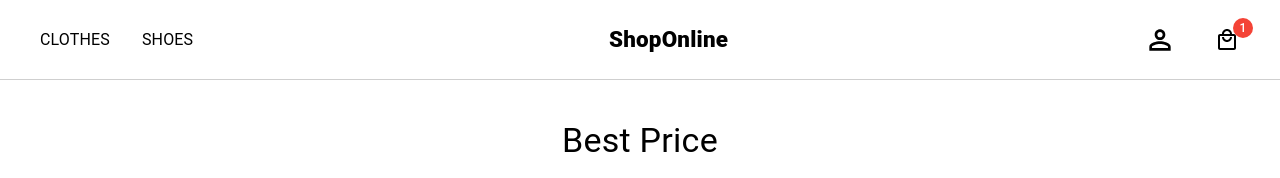
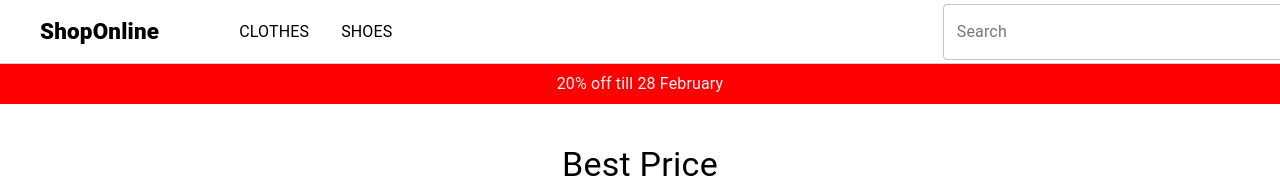
Before and after one commit to Abdull-Rauf/webshop, a React (Create React App) app: page / in a window 1280 px wide. Shown: the top 178 px of the page. Built offline with nearby package versions, Linux system fonts and the light colour scheme.

Commit message:
search bar added in top nav

```diff
--- a/public/index.html
+++ b/public/index.html
@@ -1,14 +1,12 @@
 <!DOCTYPE html>
 <html lang="en">
+
   <head>
     <meta charset="utf-8" />
     <link rel="icon" href="%PUBLIC_URL%/favicon.ico" />
     <meta name="viewport" content="width=device-width, initial-scale=1" />
     <meta name="theme-color" content="#000000" />
-    <meta
-      name="description"
-      content="Web site created using create-react-app"
-    />
+    <meta name="description" content="Web site created using create-react-app" />
     <link rel="apple-touch-icon" href="%PUBLIC_URL%/logo192.png" />
     <!--
       manifest.json provides metadata used when your web app is installed on a
@@ -24,8 +22,9 @@
       work correctly both with client-side routing and a non-root public URL.
       Learn how to configure a non-root public URL by running `npm run build`.
     -->
-    <title>React App</title>
+    <title>ShopOnline</title>
   </head>
+
   <body>
     <noscript>You need to enable JavaScript to run this app.</noscript>
     <div id="root"></div>
@@ -40,4 +39,5 @@
       To create a production bundle, use `npm run build` or `yarn build`.
     -->
   </body>
+
 </html>
--- a/src/App.css
+++ b/src/App.css
@@ -8,6 +8,11 @@ body{
   padding: 0;
   box-sizing: border-box;
 }
+header{
+  display: flex;
+  flex-direction: column;
+
+}
 .App {
   display: flex;
   flex-direction: column;
--- a/src/App.js
+++ b/src/App.js
@@ -1,6 +1,7 @@
 import React from 'react';
 import './App.css';
-import Nav from './components/Navbar';
+import Nav from './components/Navbar'
+import NewsBar from './components/NewsBar'
 import Footer from './components/Footer'
 import Product from './containers/product/product'
 import HomeScreen from './screens/HomeScreen'
@@ -14,7 +15,10 @@ function App() {
 
   return (
     <Router>
-      <Nav title='ShopOnline' navLink1='CLOTHES' navLink2='SHOES' bgColor='transparent' />
+      <header>
+        <Nav title='ShopOnline' navLink1='CLOTHES' navLink2='SHOES' bgColor='white' />
+        <NewsBar />
+      </header>
       <div className="App">
         <Switch>
           <Route path='/productdetails'>
--- a/src/components/Navbar.js
+++ b/src/components/Navbar.js
@@ -1,39 +1,40 @@
 import React from 'react';
 import { Link } from 'react-router-dom';
 import { connect } from 'react-redux';
-import { AppBar, Typography, Toolbar, MenuItem, Badge } from '@material-ui/core'
+import { AppBar, Typography, Toolbar, MenuItem, Badge, TextField } from '@material-ui/core'
 import useStyles from './Styles'
 import LocalMallOutlinedIcon from '@material-ui/icons/LocalMallOutlined';
-import PermIdentityOutlinedIcon from '@material-ui/icons/PermIdentityOutlined';
-
 
 const Nav = ({ title, bgColor, navLink1, navLink2, selectedCategory }) => {
 
   const classes = useStyles();
 
   return (
-    <AppBar elevation={0} color={bgColor} position='relative' className={classes.navbar}>
-      <Toolbar className={classes.toolbar}>
-        <MenuItem onClick={() => selectedCategory("clothes")}>
-          <Typography><Link to='/products' className={classes.link}>{navLink1}</Link></Typography>
-        </MenuItem>
-        <MenuItem onClick={() => selectedCategory("shoes")}>
-          <Typography><Link to='/products' className={classes.link}>{navLink2}</Link></Typography>
-        </MenuItem>
-      </Toolbar>
-      <Toolbar className={classes.toolbar}>
+    <AppBar elevation={0} color={bgColor} position='fixed' className={classes.navbar}>
+      <Toolbar >
         <MenuItem className={classes.title}>
           <Typography className={classes.titleText}><Link to='/' className={classes.link}>{title}</Link></Typography>
         </MenuItem>
       </Toolbar>
 
-      <Toolbar className={classes.toolbar} style={{ alignItems: 'right' }}>
-        <MenuItem className={classes.icon}>
-          <PermIdentityOutlinedIcon className={classes.profileIcon} />
+      <Toolbar className={classes.toolbarNavlinks}>
+        <MenuItem onClick={() => selectedCategory("clothes")}>
+          <Typography><Link to='/products' className={classes.link}>{navLink1}</Link></Typography>
         </MenuItem>
+        <MenuItem onClick={() => selectedCategory("shoes")}>
+          <Typography ><Link to='/products' className={classes.link}>{navLink2}</Link></Typography>
+        </MenuItem>
+      </Toolbar>
+
+      <Toolbar className={classes.search}>
+        <TextField id="outlined-search" label="Search" type="search" variant="outlined"
+          style={{ display: 'flex', width: 600 }} />
+      </Toolbar>
+
+      <Toolbar className={classes.toolbarRight}>
         <MenuItem className={classes.icon}>
           <Badge badgeContent={1} color="error" className={classes.badge}>
-            <LocalMallOutlinedIcon className={classes.bagIcon} style={{}} />
+            <LocalMallOutlinedIcon style={{ fontSize: 25 }} />
           </Badge>
         </MenuItem>
       </Toolbar>
--- /dev/null
+++ b/src/components/NewsBar.js
@@ -0,0 +1,20 @@
+import React from 'react';
+import { AppBar, Typography, Toolbar } from '@material-ui/core'
+import useStyles from './Styles'
+
+
+
+const NewsBar = ({ title, }) => {
+
+  const classes = useStyles();
+
+  return (
+    <div>
+      <AppBar className={classes.topNewsBar} position='relative' elevation={0}>
+        <Typography>20% off till 28 February </Typography>
+      </AppBar>
+    </div>
+
+  )
+}
+export default NewsBar;
--- a/src/components/ProductCard.js
+++ b/src/components/ProductCard.js
@@ -1,10 +1,11 @@
-import React from 'react';
+import React, { Fragment } from 'react';
 import { Link } from 'react-router-dom'
-import { Card, CardMedia, CardContent, Typography } from '@material-ui/core'
+import { CircularProgress, Card, CardMedia, CardContent, Typography } from '@material-ui/core'
+
 import useStyles from './Styles'
 
 
-export default function ProductCard({ name, image, price, src }) {
+export default function ProductCard({ name, price, src }) {
 
 
   const classes = useStyles();
@@ -13,6 +14,8 @@ export default function ProductCard({ name, image, price, src }) {
     <Link to='/productdetails'>
       <Card className={classes.productCard}>
 
+        {!src ? <CircularProgress /> :
+          <Fragment>
             <CardMedia
               className={classes.cardMedia}
               image={src}
@@ -20,6 +23,7 @@ export default function ProductCard({ name, image, price, src }) {
             />
 
             <CardContent className={classes.cardContent}>
+
               <Typography >
                 {name}
               </Typography>
@@ -27,7 +31,7 @@ export default function ProductCard({ name, image, price, src }) {
                 {price}
               </Typography>
             </CardContent>
-
+          </Fragment>}
       </Card>
     </Link>
 
--- a/src/components/Styles.js
+++ b/src/components/Styles.js
@@ -6,18 +6,23 @@ const useStyles = makeStyles(() => ({
   //Navbar
   navbar: {
     display: 'flex',
-    height: '10vh',
+    height: '8vh',
     flexDirection: 'row',
-    justifyContent: 'space-between',
-    borderBottom: '1px solid #CFCFCF'
+    borderBottom: '1px solid #CFCFCF',
+
   },
-  toolbar: {
+  toolbarNavLinks: {
     display: 'flex',
     textAlign: 'center',
     flexDirection: 'row',
+    marginLeft: '10%'
+  },
+  toolbarRight: {
+    display: 'flex',
+    textAlign: 'center',
+    marginLeft: '1%'
   },
   title: {
-    alignSelf: 'center',
     flexGrow: 2,
   },
   titleText: {
@@ -25,23 +30,37 @@ const useStyles = makeStyles(() => ({
     fontStyle: 'bold',
     fontWeight: 800
   },
-  profileIcon: {
-    fontSize: 32,
-  },
+
   link: {
     textDecoration: 'none',
-    color: '#000000'
+    color: '#000000',
+    fontStyle: 'bold',
+    fontSize: '1em',
+
+  },
+  search: {
+    display: 'flex',
+    marginLeft: '38%',
+    width: 600
+
   },
   icon: {
     height: '100%',
   },
 
-  bagIcon: {
-    fontSize: '25',
-  },
   badge: {
     right: -3,
     padding: '0 4px',
+  },
+  topNewsBar: {
+    display: 'flex',
+    height: '5vh',
+    backgroundColor: 'red',
+    textAlign: 'center',
+    justifyContent: 'center',
+    color: '#f5f5f5',
+    marginTop: '8vh',
+    zIndex: '99'
   },
   //Home Page
   offersCard: {
@@ -52,7 +71,6 @@ const useStyles = makeStyles(() => ({
   offersImage: {
     minHeight: 500,
     minWidth: '100%',
-    backgroundColor: '#CCC',
     objectFit: 'cover'
   },
   //Popular Card
@@ -74,7 +92,6 @@ const useStyles = makeStyles(() => ({
     alignItems: 'center',
     width: '90%',
     margin: 'auto',
-    marginTop: '2%',
   },
   productCard: {
     margin: '10px',
@@ -89,7 +106,6 @@ const useStyles = makeStyles(() => ({
   cardMedia: {
     minHeight: 350,
     minWidth: '100%',
-    backgroundColor: '#CCC'
   },
   //Product Details
   productDetails: {
--- a/src/screens/ProductsScreen.js
+++ b/src/screens/ProductsScreen.js
@@ -7,28 +7,17 @@ import { Typography } from '@material-ui/core';
 export default function ProductsScreen(props) {
 
   const { products } = props;
-
   const [category, setCategory] = useState(products)
   useEffect(() => setCategory(products), [products])
-
-
-
   const classes = useStyles();
 
-
-
   return (
-
     <Fragment>
-      <Typography variant='h4' style={{ marginTop: '5vw' }}>{category.toUpperCase()}</Typography>
+      <Typography variant='h4' style={{ marginTop: '5vh', marginBottom: '5vh' }}>{category.toUpperCase()}</Typography>
       <div className={classes.products}>
-
         {category < 1 ? <h1>No Category selected </h1> : data[category].map(product => {
-
           return <ProductCard name={product.name} price={product.price} src={product.imgSrc} />
-
         })}
-
       </div>
     </Fragment>
   )
```
Also changed, not shown: src/screens/ProductDetailsScreen.js (+0 -8 lines), 1 other file (tests, documents, lock files or other folders). Lines whose indentation alone changed are shown as unchanged.
